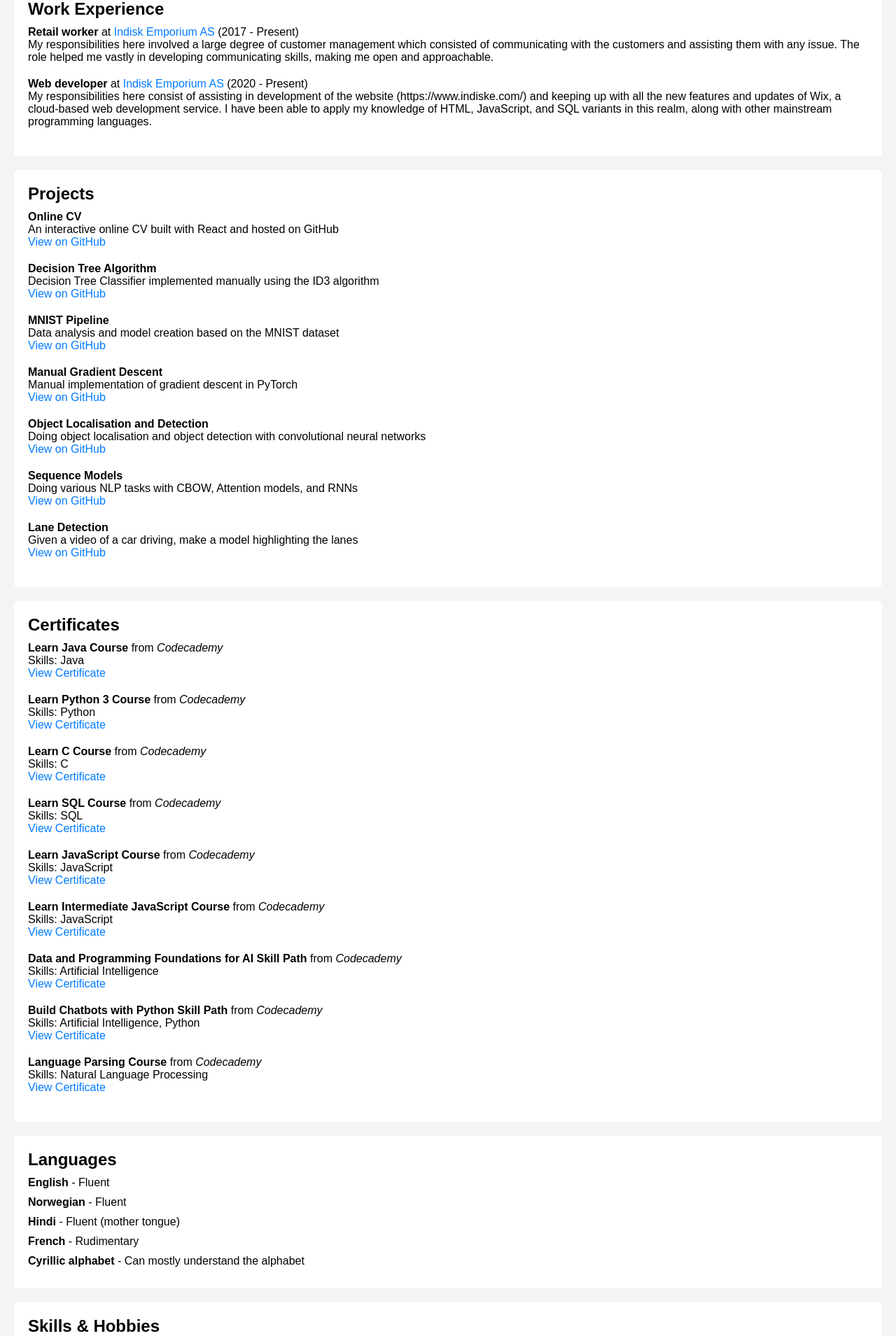
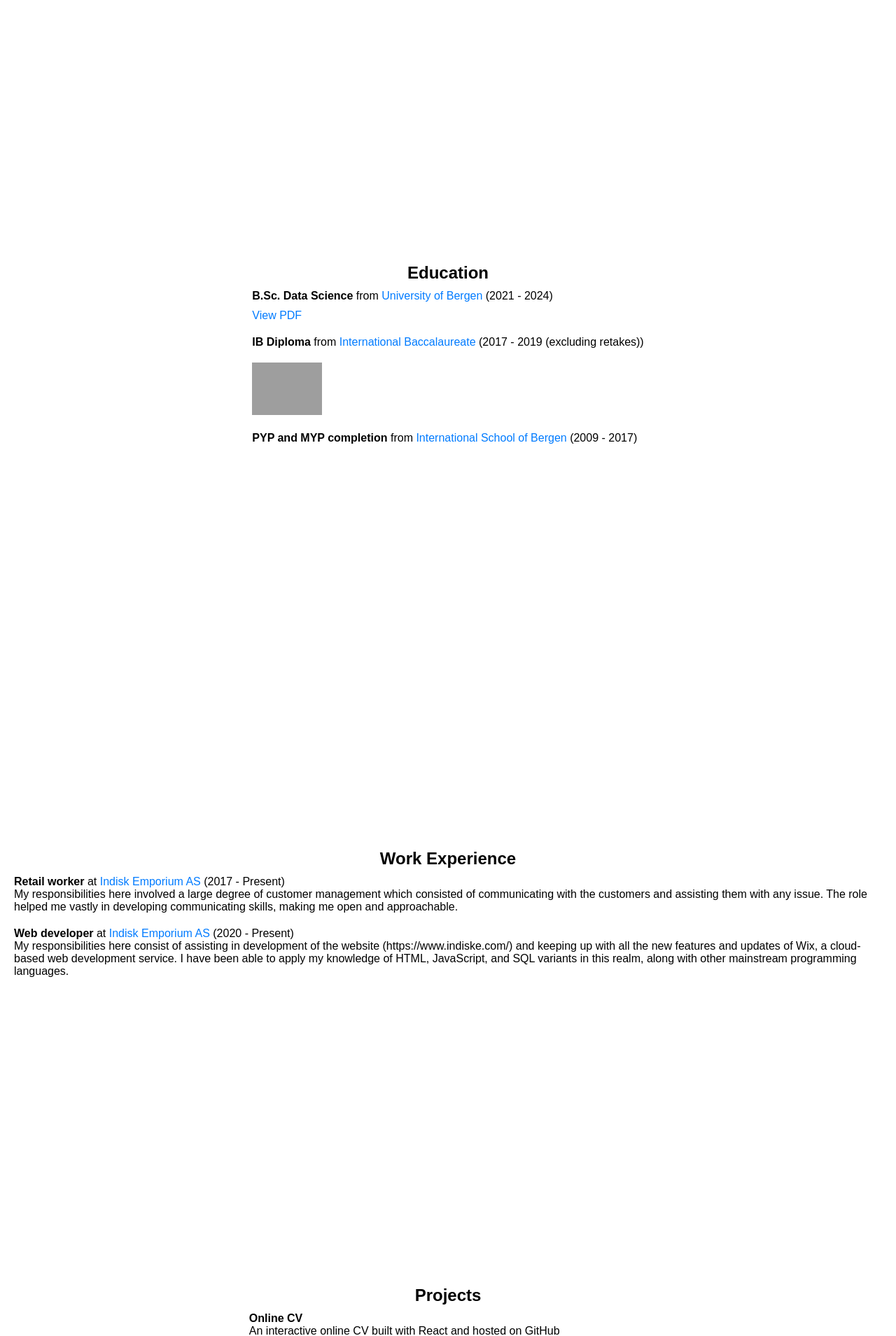
Before and after one commit to kavmal7/Online-CV, a React (Create React App) app: page / in a window 1280 px wide. Shown: the part 760-2669 px from the top of the page at 70% size. Built offline with nearby package versions, Linux system fonts and the light colour scheme; grey boxes are pictures that could not be loaded.

Commit message:
Further changes. Now each section takes up about a page

```diff
--- a/src/App.css
+++ b/src/App.css
@@ -1,8 +1,5 @@
 body {
   font-family: Arial, sans-serif;
-  margin: 0;
-  padding: 0;
-  background-color: #f4f4f4;
 }
 
 header {
@@ -28,7 +25,6 @@ header nav ul li {
 }
 
 header nav ul li a {
-  color: white;
   text-decoration: none;
 }
 
@@ -37,16 +33,18 @@ header nav ul li a:hover {
 }
 
 main {
-  margin-top: 60px; /* To avoid content hiding under fixed header */
+  margin-top: 60px;
   padding: 20px;
-  padding-bottom: 80px; /* Add padding to avoid overlap with footer */
+  padding-bottom: 80px;
 }
 
 section {
-  margin: 20px 0;
-  padding: 20px;
-  background-color: white;
-  border-radius: 5px;
+  width: 100%;
+  height: 100vh;
+  display: flex;
+  flex-direction: column;
+  justify-content: center;
+  align-items: center;
 }
 
 h1, h2 {
@@ -65,14 +63,3 @@ footer {
   bottom: 0;
   width: 100%;
 }
-
-.about-text {
-  max-height: 600px; /* Adjust as needed */
-  overflow-y: auto;
-  padding-right: 15px; /* For scrollbar space */
-}
-
-.about-text p {
-  margin-bottom: 15px;
-  line-height: 1.6;
-}
--- a/src/components/About.css
+++ b/src/components/About.css
@@ -1,17 +1,14 @@
-#about {
+.full-screen {
+    display: flex;
+    flex-direction: column;
+    justify-content: center;
+    align-items: center;
+    height: 100vh;
     padding: 20px;
-    background-color: white;
-    border-radius: 5px;
-    margin: 20px 0;
+    background-color: rgb(9, 9, 218);
 }
 
 .about-text {
-    max-height: 600px;
-    overflow-y: auto;
-    padding-right: 15px;
+    max-width: 800px;
+    text-align: center;
 }
-
-.about-text p {
-    margin-bottom: 15px;
-    line-height: 1.6;
-}
--- a/src/components/Additional.css
+++ b/src/components/Additional.css
@@ -1,8 +1,11 @@
-#additional {
+.full-screen {
+    display: flex;
+    flex-direction: column;
+    justify-content: center;
+    align-items: center;
+    height: 100vh;
     padding: 20px;
-    background-color: white;
-    border-radius: 5px;
-    margin: 20px 0;
+    background-color: #e0e0e0;
 }
 
 .additional-container {
--- a/src/components/Certifications.css
+++ b/src/components/Certifications.css
@@ -1,8 +1,11 @@
-#certificates {
+.full-screen {
+    display: flex;
+    flex-direction: column;
+    justify-content: center;
+    align-items: center;
+    height: 100vh;
     padding: 20px;
-    background-color: white;
-    border-radius: 5px;
-    margin: 20px 0;
+    background-color: #e0e0e0;
 }
 
 #certificates ul {
--- a/src/components/Education.css
+++ b/src/components/Education.css
@@ -1,8 +1,11 @@
-#education {
+.full-screen {
+    display: flex;
+    flex-direction: column;
+    justify-content: center;
+    align-items: center;
+    height: 100vh;
     padding: 20px;
-    background-color: white;
-    border-radius: 5px;
-    margin: 20px 0;
+    background-color: #f0f0f0;
 }
 
 #education ul {
--- a/src/components/Languages.css
+++ b/src/components/Languages.css
@@ -1,8 +1,11 @@
-#languages {
+.full-screen {
+    display: flex;
+    flex-direction: column;
+    justify-content: center;
+    align-items: center;
+    height: 100vh;
     padding: 20px;
-    background-color: white;
-    border-radius: 5px;
-    margin: 20px 0;
+    background-color: #e0e0e0;
 }
 
   #languages ul {
--- a/src/components/Projects.css
+++ b/src/components/Projects.css
@@ -1,8 +1,11 @@
-#projects {
+.full-screen {
+    display: flex;
+    flex-direction: column;
+    justify-content: center;
+    align-items: center;
+    height: 100vh;
     padding: 20px;
-    background-color: white;
-    border-radius: 5px;
-    margin: 20px 0;
+    background-color: #e0e0e0;
 }
 
 #projects ul {
--- a/src/components/WorkExperience.css
+++ b/src/components/WorkExperience.css
@@ -1,8 +1,11 @@
-#work-experience {
+.full-screen {
+    display: flex;
+    flex-direction: column;
+    justify-content: center;
+    align-items: center;
+    height: 100vh;
     padding: 20px;
-    background-color: white;
-    border-radius: 5px;
-    margin: 20px 0;
+    background-color: #e0e0e0;
 }
 
 #work-experience ul {
```
